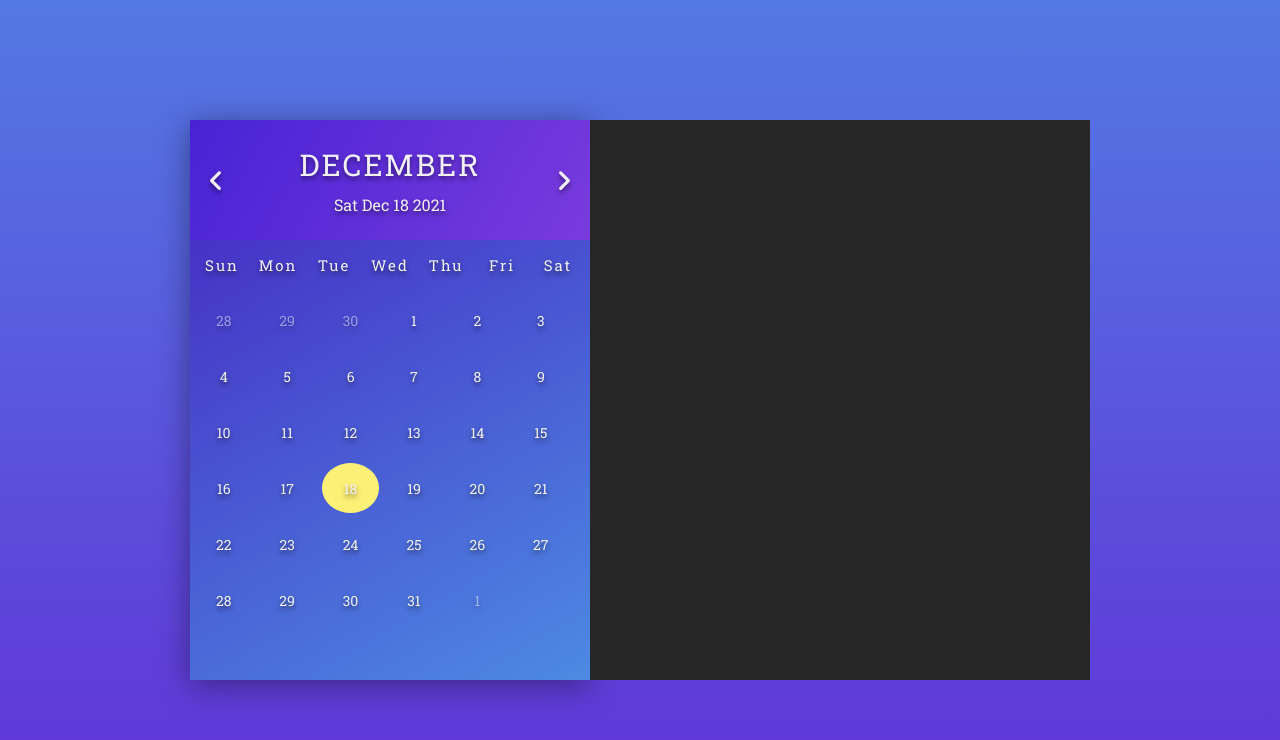
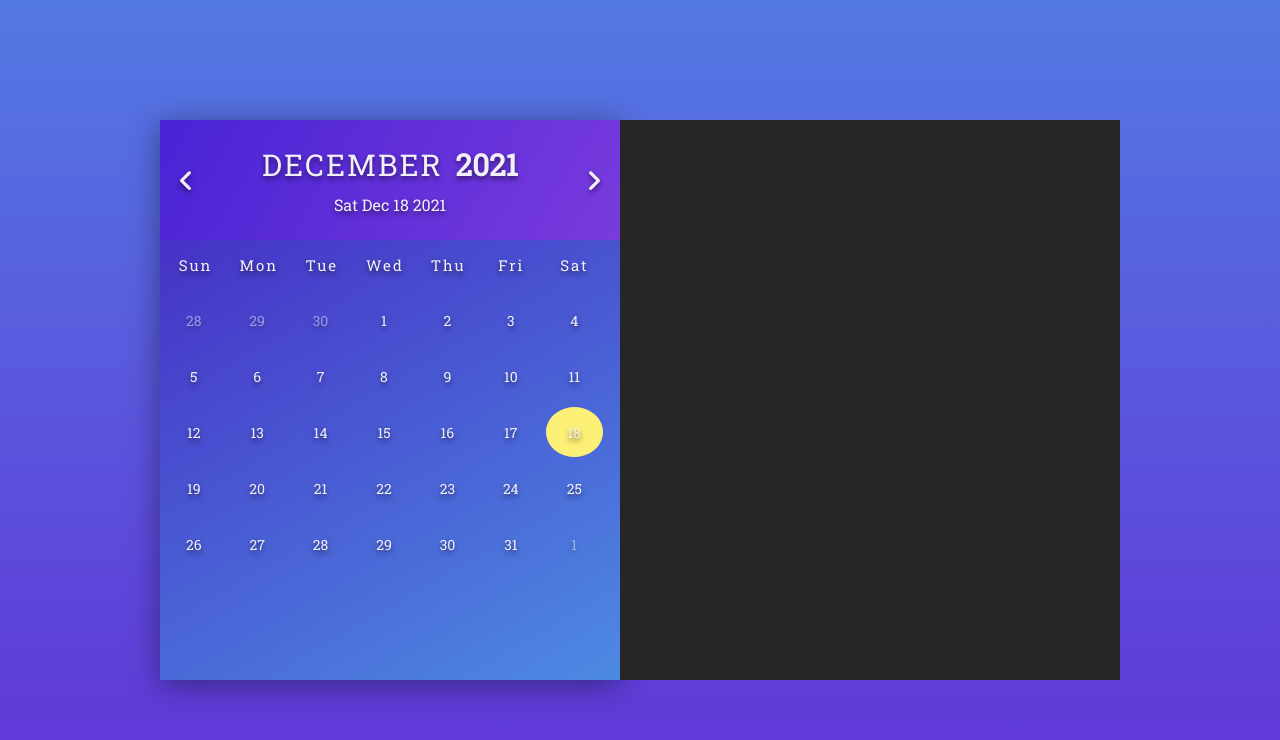
Before and after one commit to parasprakash/Hackathon-event-calender-, a plain HTML site: page index.html in a window 1280 px wide. Drawn offline with Linux system fonts and the light colour scheme.

Commit message:
second changes

```diff
--- a/calender.css
+++ b/calender.css
@@ -19,7 +19,7 @@ html {
   }
 
   .calendar {
-    width: 40rem;
+    width: 46rem;
     height: 56rem;
     background-image: linear-gradient(150deg,rgb(69,35,193),rgb(77,138,227));;
     box-shadow: 0 0.5rem 3rem rgba(0, 0, 0, 0.4);
@@ -48,8 +48,14 @@ html {
     text-transform: uppercase;
     letter-spacing: 0.2rem;
     margin-bottom: 1rem;
+    display: inline-block;
   }
 
+  .month h2{
+    font-size: 3rem;
+    margin-left: 1rem;
+    display: inline-block;
+  }
   .month p {
     font-size: 1.6rem;
   }
--- a/index.html
+++ b/index.html
@@ -16,8 +16,9 @@
           <div class="month">
             <i class="fas fa-angle-left prev"></i>
             <div class="date">
-              <h1>Dec</h1>
-              <p>Sat Dec 18 2021</p>
+              <h1></h1>
+              <h2></h2>
+              <p></p>
             </div>
             <i class="fas fa-angle-right next"></i>
           </div>
@@ -31,7 +32,7 @@
             <div>Sat</div>
           </div>
           <div class="days">
-              <div class="prev-date">29</div>
+              <!-- <div class="prev-date">29</div>
               <div class="prev-date">30</div>
               <div>1</div>
               <div>2</div>
@@ -65,7 +66,7 @@
               <div>30</div>
               <div>31</div>
               <div class="next-date">1</div>
-              <div class="next-date">2</div>
+              <div class="next-date">2</div> -->
           </div>
         </div>
         <div class="panel">
--- a/script.js
+++ b/script.js
@@ -43,6 +43,8 @@ const renderCalendar = () => {
   ];
 
   document.querySelector(".date h1").innerHTML = months[date.getMonth()];
+  document.querySelector(".date h2").innerHTML = date.getFullYear();
+  // console.log();
 
   document.querySelector(".date p").innerHTML = new Date().toDateString();
 
```
